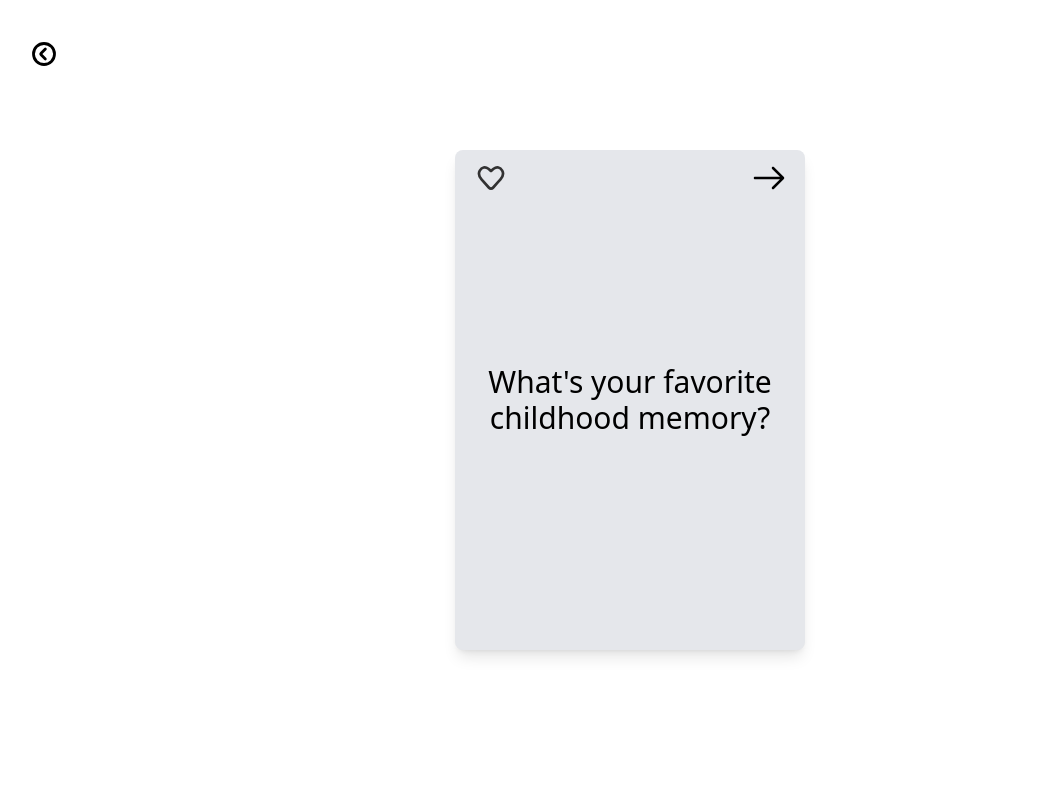
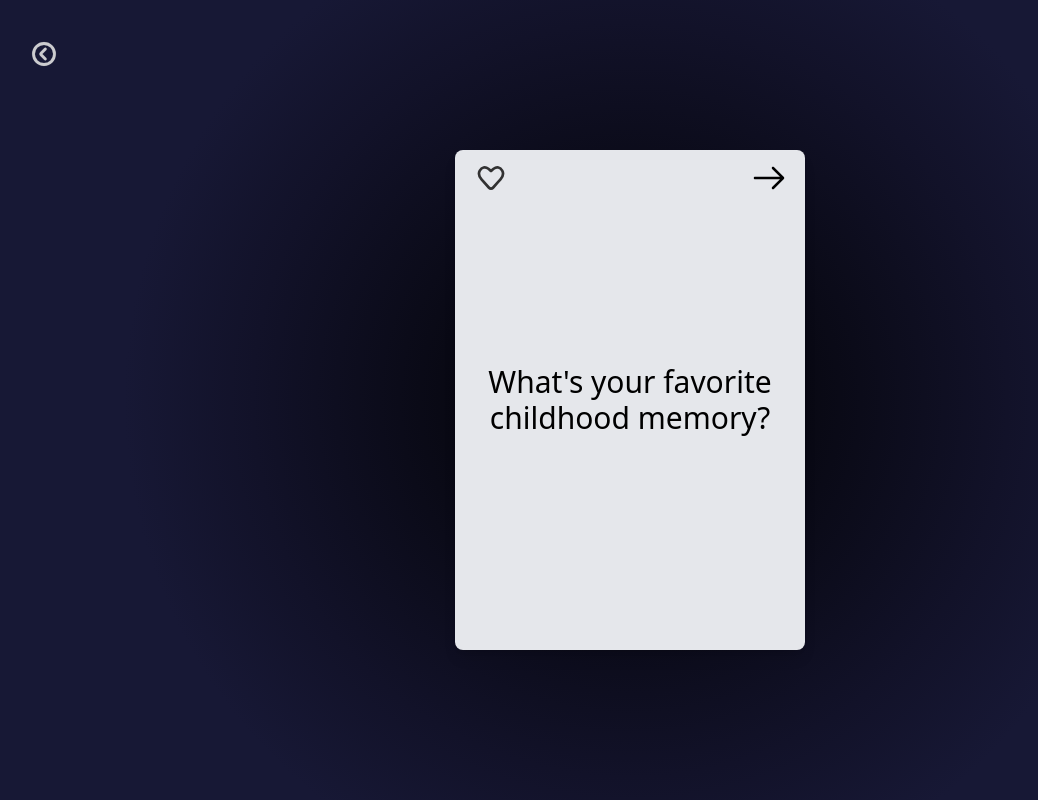
Before and after one commit to jon-tschida/Thoughtful, a React (Vite) app: page /pastQuestions in a window 1280 px wide. Shown: the whole page, without its empty margins (10-1048 px from the left). Built offline with nearby package versions, Linux system fonts and the light colour scheme.

Commit message:
More design changes
Added BG to the main selection screen, probably going to change.

Adjusted back arrow color, the black was getting washed out.

added bg colors to the other question pages

```diff
--- a/src/App.jsx
+++ b/src/App.jsx
@@ -3,8 +3,9 @@ import { Link } from "react-router-dom";
 
 export default function App() {
   return (
-    <div className="h-screen w-screen bg-[#6d6875] overflow-hidden flex">
-      <div className="relative w-[1000px] p-1 m-auto flex flex-row overflow-x-scroll overflow-y-hidden rounded-3xl bg-black bg-opacity-20 shadow-md shadow-black">
+    <>
+      <div className="flex w-screen h-screen overflow-hidden app-bg">
+        <div className="relative w-[1000px] p-1 m-auto flex flex-row overflow-x-scroll overflow-y-hidden rounded-3xl bg-gray-400 drop-shadow-md shadow-white">
           <Link to={"/lifeQuestions"}>
             <QuestionCard topic="Life" />
           </Link>
@@ -19,5 +20,6 @@ export default function App() {
           </Link>
         </div>
       </div>
+    </>
   );
 }
--- a/src/components/Back.jsx
+++ b/src/components/Back.jsx
@@ -7,7 +7,7 @@ export default function Back() {
     <Link to={"/"}>
       <img
         src={BackArrow}
-        className="absolute transition-all duration-300 cursor-pointer w-7 top-10 left-10 hover:scale-110"
+        className="absolute transition-all duration-300 cursor-pointer opacity-90 w-7 top-10 left-10 hover:scale-110"
       />
     </Link>
   );
--- a/src/components/PastQuestionsCard.jsx
+++ b/src/components/PastQuestionsCard.jsx
@@ -8,7 +8,7 @@ export default function PastQuestions() {
     Math.floor(Math.random() * (pastQs.length - 1))
   );
   return (
-    <div className="flex flex-col items-center justify-center w-screen h-screen">
+    <div className="flex flex-col items-center justify-center w-screen h-screen past-question-bg">
       <Back />
       <QuestionCard
         content={pastQs[randomQuestionIndex]}
--- a/src/components/RelationshipQuestionCard.jsx
+++ b/src/components/RelationshipQuestionCard.jsx
@@ -8,7 +8,7 @@ export default function RelationshipQuestionCard() {
     Math.floor(Math.random() * (RelationshipQs.length - 1))
   );
   return (
-    <div className="flex flex-col items-center justify-center w-screen h-screen">
+    <div className="flex flex-col items-center justify-center w-screen h-screen relationship-question-bg">
       <Back />
       <QuestionCard
         content={RelationshipQs[randomQuestionIndex]}
--- a/src/index.css
+++ b/src/index.css
@@ -11,3 +11,28 @@
     rgba(79, 123, 45, 1) 100%
   );
 }
+
+.relationship-question-bg {
+  background: rgb(0, 0, 0);
+  background: radial-gradient(
+    circle,
+    rgba(0, 0, 0, 1) 0%,
+    rgba(140, 40, 40, 1) 50%,
+    rgba(173, 31, 31, 1) 67%
+  );
+}
+
+.past-question-bg {
+  background: rgb(0, 0, 0);
+  background: radial-gradient(
+    circle,
+    rgba(0, 0, 0, 1) 0%,
+    rgba(18, 18, 41, 1) 50%,
+    rgba(23, 24, 53, 1) 67%
+  );
+}
+
+.app-bg {
+  background-image: url("src/assets/bg-test.jpeg");
+  background-size: cover;
+}
```
Also changed, not shown: src/assets/backArrow.svg, src/assets/bg-test.jpeg (added). Lines whose indentation alone changed are shown as unchanged.
